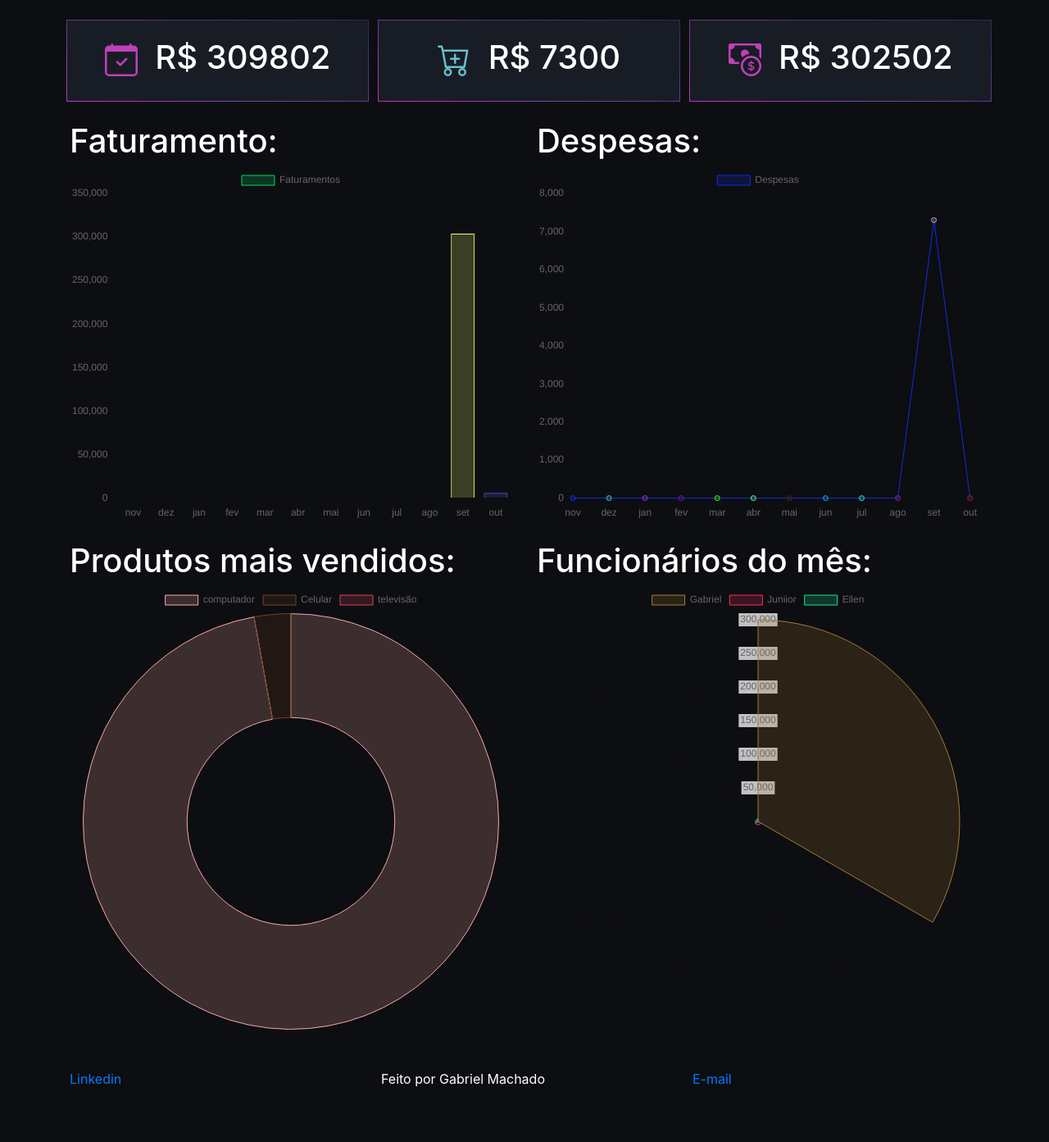
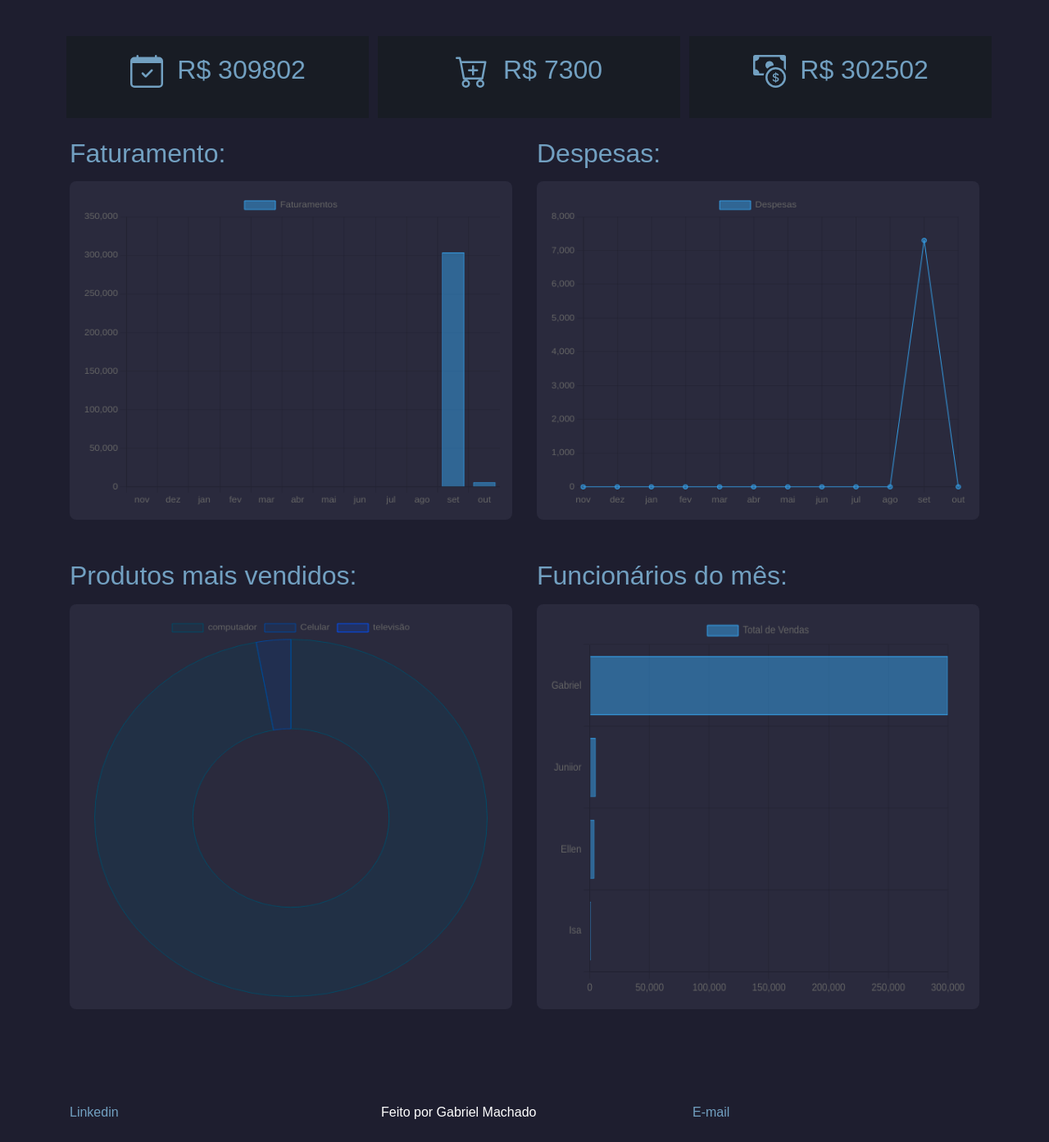
Before and after one commit to gabrielmachado395/dashboard, a Django app: page / in a window 1280 px wide. Shown: the whole page at 82% size. Before the commit the page ends 1326 px from the top, so only its background shows below. Run offline with Django 3.2, Linux system fonts and the light colour scheme; data comes from the database, SQL or seed files in the repository; both versions use the stored data as it was after the commit.

Commit message:
Alterações no Layout

```diff
--- a/Dashboard/minha_dashboard/templates/home.html
+++ b/Dashboard/minha_dashboard/templates/home.html
@@ -26,6 +26,8 @@
 
 
 {% block 'body' %}
+
+
 <div class="container">
 
 	<br>
--- a/Dashboard/minha_dashboard/views.py
+++ b/Dashboard/minha_dashboard/views.py
@@ -101,7 +101,7 @@ def relatorio_funcionario(request):
     x.sort(key=lambda x: x[1], reverse=True)
     x = list(zip(*x))
 
-    return JsonResponse({'labels': x[0][:3], 'data': x[1][:3]})
+    return JsonResponse({'labels': x[0][:4], 'data': x[1][:4]})
 
 def relatorio_produtos(request):
     produtos = Produto.objects.all()
--- a/Dashboard/templates/static/css/css.css
+++ b/Dashboard/templates/static/css/css.css
@@ -1,7 +1,12 @@
-body{
-    background-color: #0D0E11;
-    color: white;
+body {
+    margin: 0;
+    font-family: Arial, sans-serif;
+    background-color: #1e1e2f;
+    color: #fff;
+}
 
+.container {
+    margin-top: 20px;
 }
 
 .informacoes_basicas{
@@ -13,7 +18,6 @@ body{
     margin-right: auto;
     border: 1px solid transparent;
 
-    border-image: linear-gradient(to right top, #bd31c4, #8e3bb0, #643b97, #413579, #282c59);
 
     border-image-slice: 1;
     margin-left: 1%;
@@ -22,9 +26,35 @@ body{
 
 }
 
-.icone{
-    color: #C040B9;
+h1 {
+    font-size: 2em;
+    margin-bottom: 15px;
+    color: #72A0C1;
+}
+
+.icone {
     width: 40px;
+    height: 40px;
+    fill: #72A0C1;
+}
 
+.charts {
+    display: grid;
+    grid-template-columns: 1fr 1fr;
+    gap: 20px;
+}
 
+canvas {
+    background-color: #2a2a3d;
+    padding: 15px;
+    border-radius: 8px;
 }
+
+footer a {
+    color: #72A0C1;
+}
+
+#faturamento_mensal, #relatorio_despesas, #produtos_mais_vendidos, #funcionarios_do_mes {
+    width: 100% !important; /* Assegura que o gráfico ocupe 100% da largura do contêiner */
+    height: 80% !important; /* Assegura que o gráfico ocupe 100% da altura do contêiner */
+}
--- a/Dashboard/templates/static/js/js.js
+++ b/Dashboard/templates/static/js/js.js
@@ -1,18 +1,19 @@
-function gera_cor(qtd=1){
-    var bg_color = []
-    var border_color = []
-    for(let i = 0; i < qtd; i++){
-        let r = Math.random() * 255;
-        let g = Math.random() * 255;
-        let b = Math.random() * 255;
-        bg_color.push(`rgba(${r}, ${g}, ${b}, ${0.2})`)
-        border_color.push(`rgba(${r}, ${g}, ${b}, ${1})`)
+function geraTonsAzul(qtd = 1) {
+    let bg_color = [];
+    let border_color = [];
+
+    for (let i = 0; i < qtd; i++) {
+        // Gera um tom de azul (valores r e g baixos, valores b altos)
+        let r = 0;  // Manter r = 0 para tons de azul
+        let g = Math.floor(Math.random() * 100); // g baixo para um tom mais azul puro
+        let b = Math.floor(Math.random() * 156) + 100; // b alto para manter a base azul
+
+        bg_color.push(`rgba(${r}, ${g}, ${b}, 0.2)`); // Cores de fundo com opacidade
+        border_color.push(`rgba(${r}, ${g}, ${b}, 1)`); // Cores de borda mais sólidas
     }
 
     return [bg_color, border_color];
-
 }
-
 
 function renderiza_total_vendido(url){
     fetch(url, {
@@ -57,7 +58,6 @@ function renderiza_faturamento_mensal(url){
     }).then(function(data){
 
         const ctx = document.getElementById('faturamento_mensal').getContext('2d');
-        var cores_faturamento_mensal = gera_cor(qtd=12)
         const myChart = new Chart(ctx, {
             type: 'bar',
             data: {
@@ -65,11 +65,18 @@ function renderiza_faturamento_mensal(url){
                 datasets: [{
                     label: 'Faturamentos',
                     data: data.data,
-                    backgroundColor: cores_faturamento_mensal[0],
-                    borderColor: cores_faturamento_mensal[1],
+                    backgroundColor: 'rgba(54, 162, 235, 0.5)',
+                    borderColor: 'rgba(54, 162, 235, 1)',
                     borderWidth: 1
                 }]
             },
+            options: {
+                scales: {
+                    y: {
+                        beginAtZero: true
+                    }
+                }
+            }
 
         });
 
@@ -90,7 +97,6 @@ function renderiza_despesas_mensal(url){
     }).then(function(data){
 
         const ctx = document.getElementById('relatorio_despesas').getContext('2d');
-        var cores_despesas_mensal = gera_cor(qtd=12)
         const myChart = new Chart(ctx, {
             type: 'line',
             data: {
@@ -98,9 +104,9 @@ function renderiza_despesas_mensal(url){
                 datasets: [{
                     label: 'Despesas',
                     data: data.data,
-                    backgroundColor: cores_despesas_mensal[0],
-                    borderColor: cores_despesas_mensal[1],
-                    borderWidth: 1
+                    backgroundColor: 'rgba(54, 162, 235, 0.5)',
+                    borderColor: 'rgba(54, 162, 235, 1)',
+                    borderWidth: 1,
                 }]
             },
 
@@ -123,8 +129,8 @@ function renderiza_produtos_mais_vendidos(url){
         return result.json()
     }).then(function(data){
 
+        let [bgColors, borderColors] = geraTonsAzul(5);
         const ctx = document.getElementById('produtos_mais_vendidos').getContext('2d');
-        var cores_produtos_mais_vendidos = gera_cor(qtd=4)
         const myChart = new Chart(ctx, {
             type: 'doughnut',
             data: {
@@ -132,9 +138,9 @@ function renderiza_produtos_mais_vendidos(url){
                 datasets: [{
                     label: 'Vendas',
                     data: data.data,
-                    backgroundColor: cores_produtos_mais_vendidos[0],
-                    borderColor: cores_produtos_mais_vendidos[1],
-                    borderWidth: 1
+                    backgroundColor: bgColors,
+                    borderColor: borderColors,
+                    borderWidth: 1,
                 }]
             },
 
@@ -153,19 +159,27 @@ function renderiza_funcionario_mes(url){
     }).then(function(data){
 
         const ctx = document.getElementById('funcionarios_do_mes').getContext('2d');
-        var cores_funcionarios_do_mes = gera_cor(qtd=4)
         const myChart = new Chart(ctx, {
-            type: 'polarArea',
+            type: 'bar',
             data: {
                 labels: data.labels,
                 datasets: [{
+                    label: "Total de Vendas",
                     data: data.data,
-                    backgroundColor: cores_funcionarios_do_mes[0],
-                    borderColor: cores_funcionarios_do_mes[1],
-                    borderWidth: 1
+                    backgroundColor: 'rgba(54, 162, 235, 0.5)',
+                    borderColor: 'rgba(54, 162, 235, 1)',
+                    borderWidth: 1,
                 }]
             },
-
+            options: {
+                indexAxis: 'y', // Isso faz com que o gráfico seja horizontal
+                scales: {
+                    x: {
+                        beginAtZero: true
+                    }
+                },
+                responsive: true,
+            }
         });
 
 
```
Also changed, not shown: Dashboard/db.sqlite3, Dashboard/minha_dashboard/migrations/0022_alter_despesas_data_alter_vendas_data.py (added), Dashboard/minha_dashboard/migrations/0023_alter_despesas_data_alter_vendas_data.py (added).
